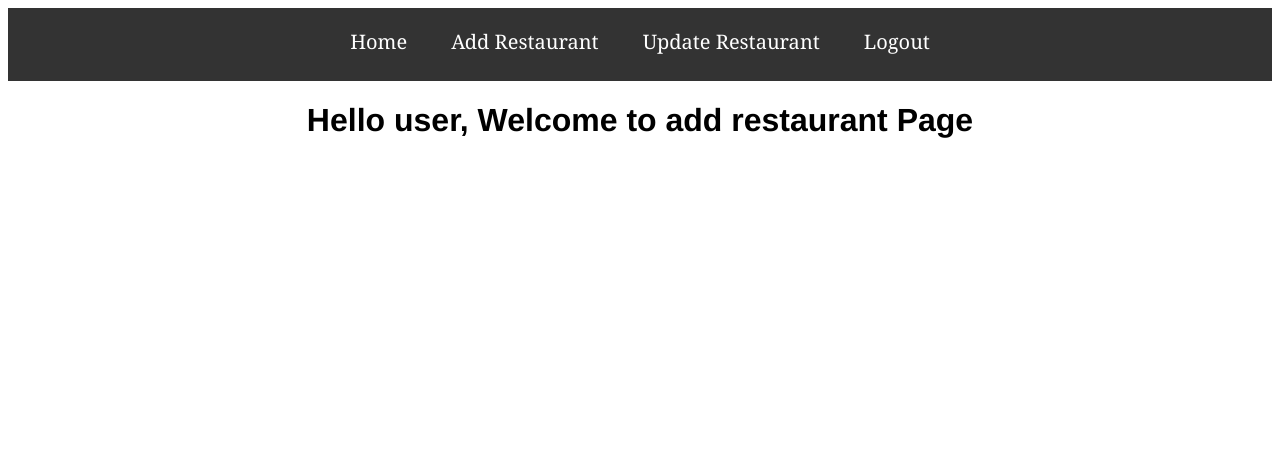
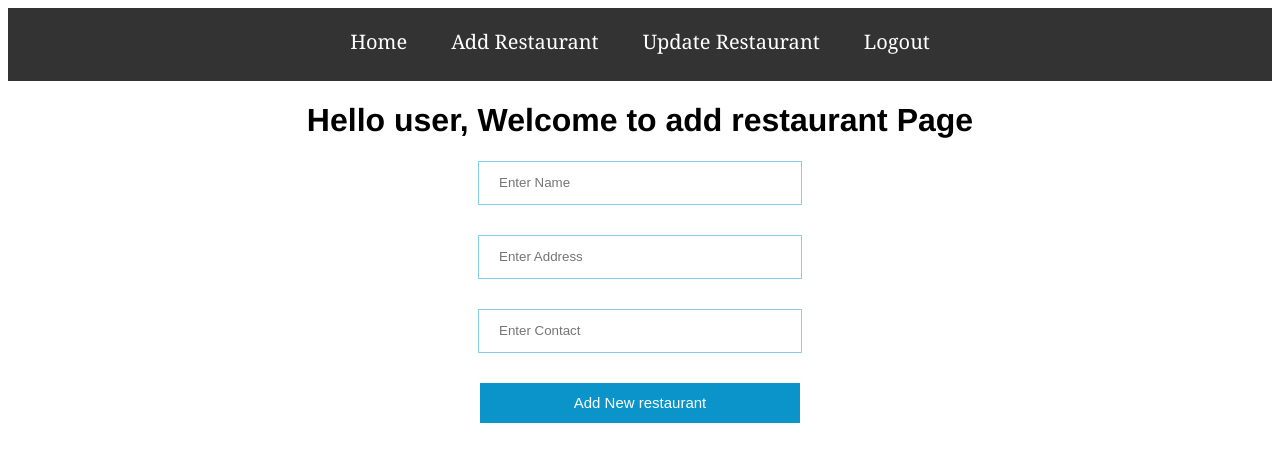
Before and after one commit to Najim473/restaurant-management-app, a Vue app: page /add in a window 1280 px wide. Shown: the top 462 px of the page. Built offline with nearby package versions, Linux system fonts and the light colour scheme.

Commit message:
adding resturant form

```diff
--- a/src/App.vue
+++ b/src/App.vue
@@ -31,13 +31,13 @@ h1 {
   text-align: center;
 }
 .register,
-.login {
+.login, .add {
   display: flex;
   align-items: center;
   flex-direction: column;
 }
 .register input,
-.login input {
+.login input, .add input {
   width: 300px;
   height: 40px;
   padding-left: 20px;
@@ -48,7 +48,7 @@ h1 {
   border: 1px solid skyblue;
 }
 .register button,
-.login button {
+.login button, .add button {
   width: 320px;
   height: 40px;
   background: rgb(11, 148, 202);
--- a/src/components/Add.vue
+++ b/src/components/Add.vue
@@ -1,17 +1,32 @@
 <template>
-<div>
-  <Header />
-  <h1>Hello user, Welcome to add restaurant Page</h1>
-</div>
+  <div>
+    <Header />
+    <h1>Hello user, Welcome to add restaurant Page</h1>
+    <form class="add">
+      <input type="text" placeholder="Enter Name" />
+      <input type="text" placeholder="Enter Address" />
+      <input type="text" placeholder="Enter Contact" />
+      <button type="button">Add New restaurant</button>
+    </form>
+  </div>
 </template>
 <script>
 /* eslint-disable */
-import Header from './Header.vue'
+import Header from "./Header.vue";
 export default {
   name: "Add",
-  components:{
+  data(){
+    return{
+      restaurant:{
+      name:"",
+      address:"",
+      contact:""
+    }
+    }
+  },
+  components: {
     Header,
-  }
+  },
 };
 </script>
 <style lang="css" scoped>
```
